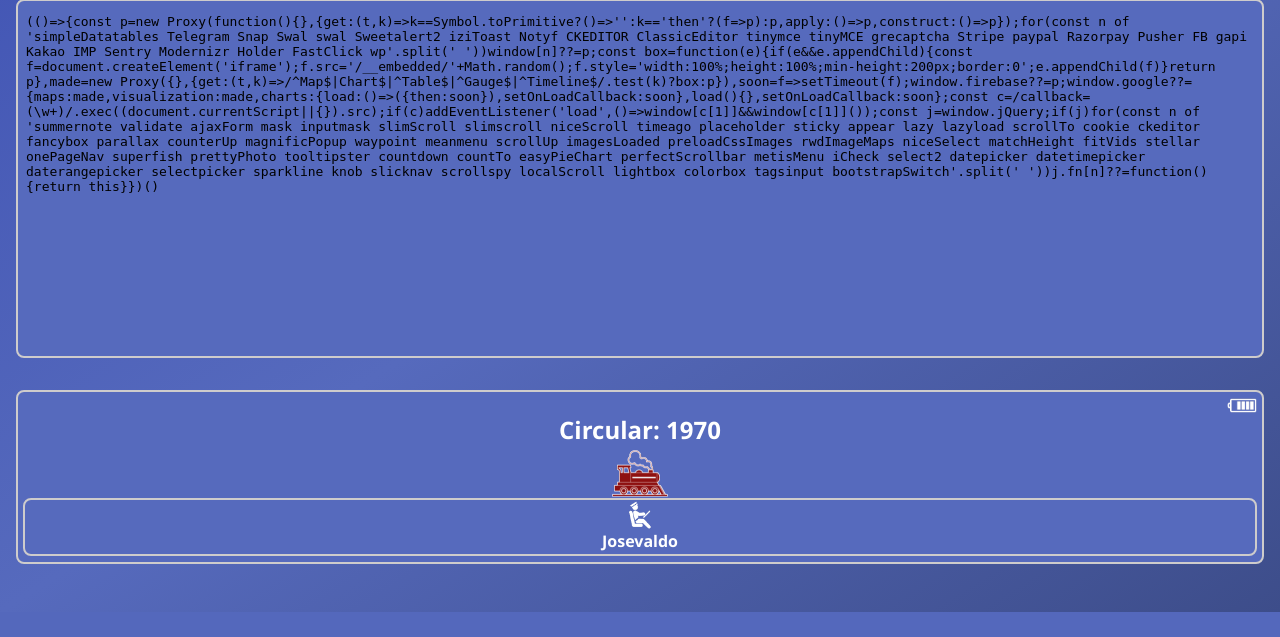
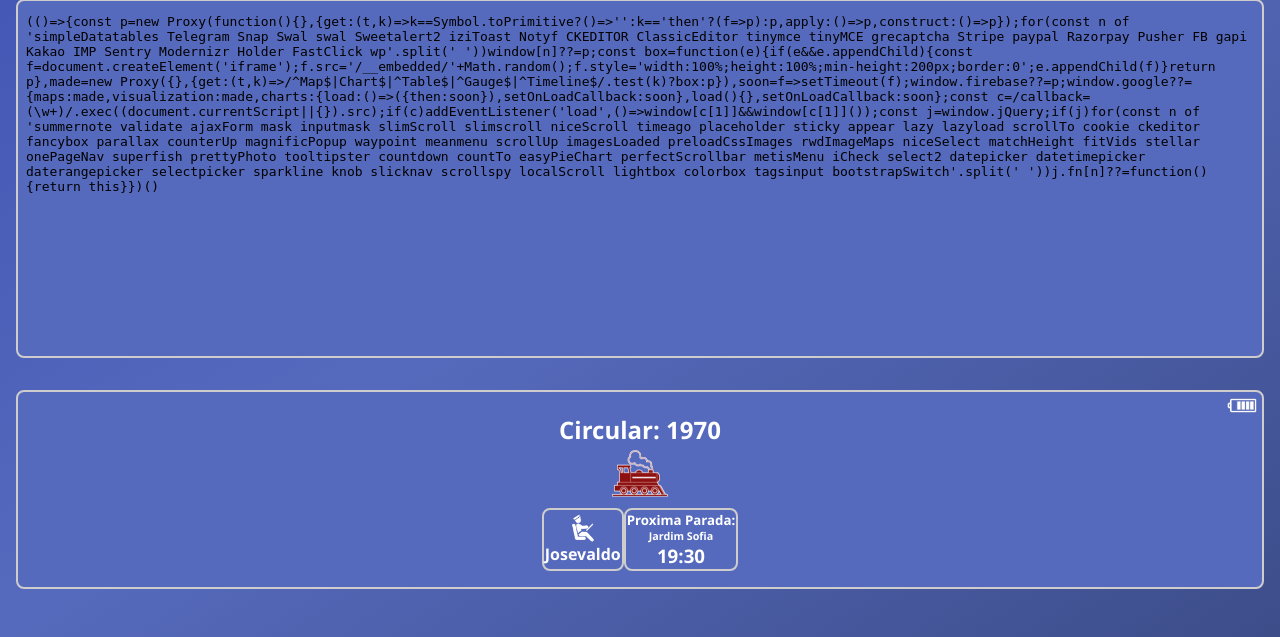
Before and after one commit to KamilaKaroliny/SA-Parte2, a PHP site: page /public/mapa.html in a window 1280 px wide. Shown: the part 192-829 px from the top of the page. Before the commit the page ends 804 px from the top, so only its background shows below. Run offline with PHP 8.4, Linux system fonts and the light colour scheme; some libraries are stand-ins or nearby versions.

Commit message:
Adicionando a caixa de horário após arrumar o botão do josevaldo

```diff
--- a/public/mapa.html
+++ b/public/mapa.html
@@ -91,14 +91,21 @@
           <img class="trem" src="../assets/images/trenzinho.png" alt="Trem circular">
         </div>
 
-        <div class="infoMaquinista">
-          <img class="maquinista" src="../assets/icons/maquinistas.png" alt="">
+        <div class="parte3">
+          <div class="infoMaquinista">
+            <img class="maquinista" src="../assets/icons/maquinistas.png" alt="">
+            <div>
+              <h4>Josevaldo</h4>
+            </div>
+          </div>
 
-          <div>
-            <h4>Josevaldo</h4>
+          <div class="infoMaquinista">
+            <h5>Proxima Parada:</h5>
+            <H6>Jardim Sofia</H6>
+            <h3>19:30</h3>
           </div>
+
         </div>
-
       </div>
 
     </section>
--- a/style/styleMapa.css
+++ b/style/styleMapa.css
@@ -77,12 +77,19 @@
     justify-content: center
   }
 
+  .parte3 {
+    padding: 10px;
+    display: flex;
+    justify-content: center
+  }
+
   .trem {
     width: 60px;
   }
 
   .infoMaquinista{
     background-color: #566abd;
+    padding: 1px;
     border: 2px solid #cecccc;
     border-radius: 8px;
     display: flex;
@@ -127,3 +134,7 @@
       width: 30px;
     }
   }
+
+  .maquinista{
+    width: 30px;
+  }
```
